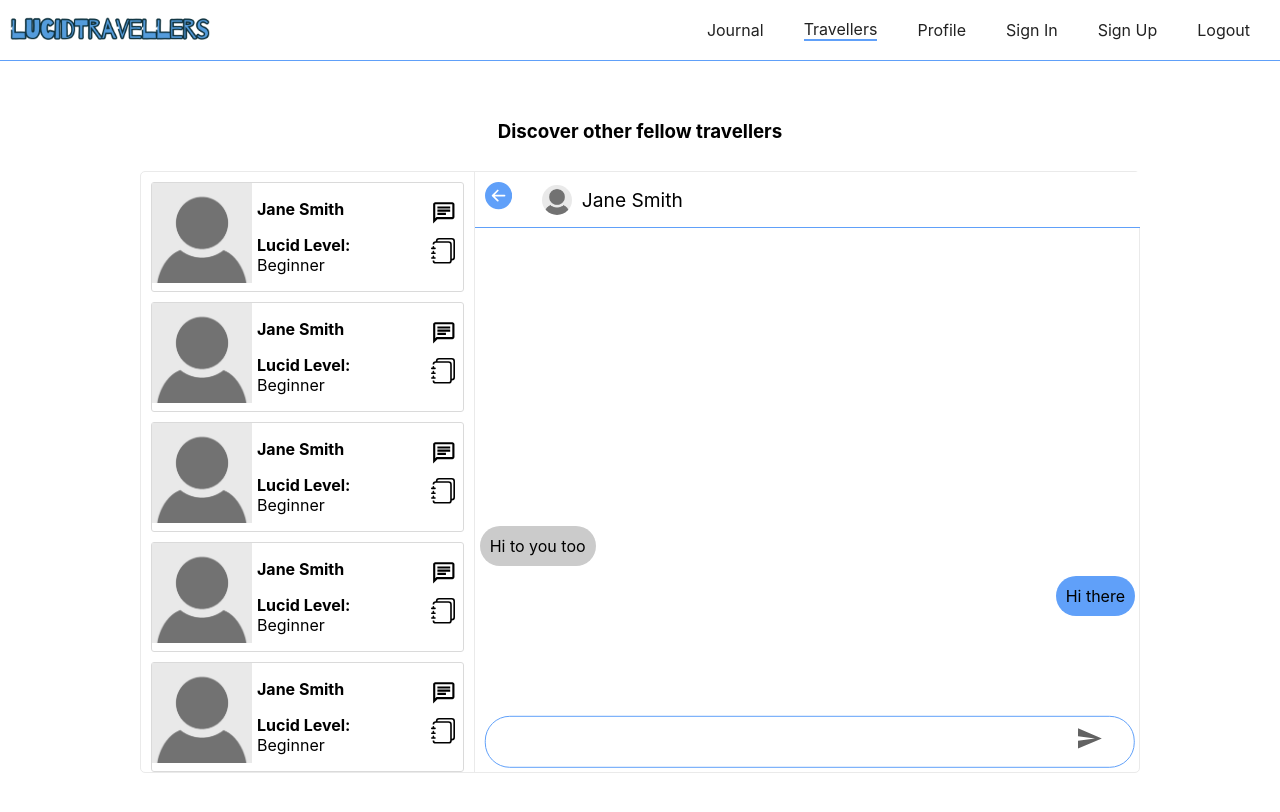
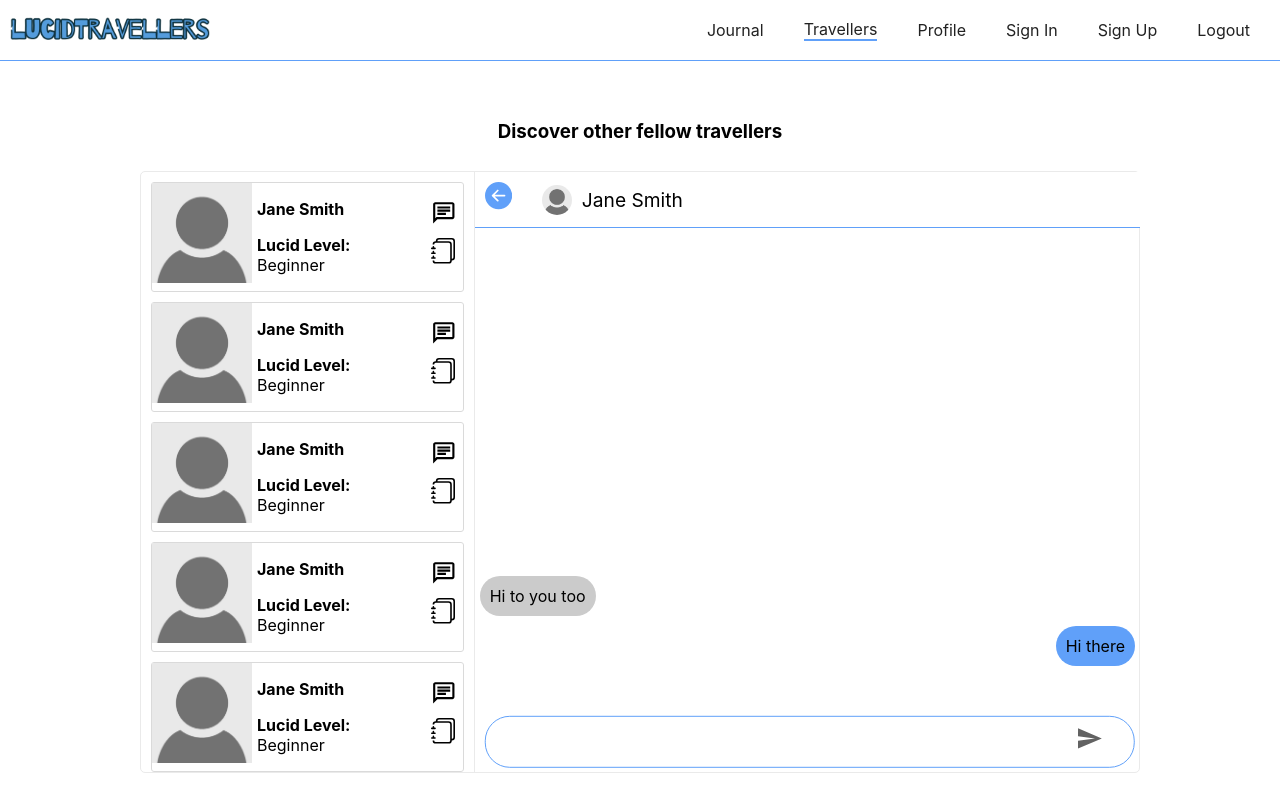
Before and after one commit to ellisorane/lucidTraveller, a React (Create React App) app in the folder client/: page /travellers in a window 1280 px wide. Shown: the top 812 px of the page. Built offline with nearby package versions, Linux system fonts and the light colour scheme; a web font is replaced by a local one.

Commit message:
updated popups for larger screens

```diff
--- a/client/src/components/Chat/Chat.module.scss
+++ b/client/src/components/Chat/Chat.module.scss
@@ -35,7 +35,7 @@ $accent: #60a0f9;
 .chatBody {
     min-height: 100%;
     overflow: auto;
-    padding-bottom: 100px;
+    padding-bottom: 50px;
     position: relative;
     display: flex;
     flex-direction: column;
--- a/client/src/components/FormTemplate/FormTemplate.module.scss
+++ b/client/src/components/FormTemplate/FormTemplate.module.scss
@@ -64,3 +64,9 @@ $accent: #60a0f9;
     margin: 10px;
     cursor: pointer;
 }
+
+@media( min-width: 768px ) {
+    .formTemplate {
+        width: 50%;
+    }
+}
--- a/client/src/components/Journal/Journal.module.scss
+++ b/client/src/components/Journal/Journal.module.scss
@@ -113,3 +113,9 @@ $accent: #60a0f9;
 .contentRow {
 
 }
+
+@media( min-width: 768px ) {
+    .options {
+        width: 30%;
+    }
+}
--- a/client/src/components/Nav/Nav.js
+++ b/client/src/components/Nav/Nav.js
@@ -17,8 +17,10 @@ function Nav() {
 
             <div className={ `${ classes.navLinks } ${ showNav ? classes.navOpen : undefined }` }>
                 <div className={ classes.closeNavDiv }>
+                    <div>
                         <div className={ classes.navBrandOpen } onClick={ () => setShowNav(false) }><Link to='/'><img src={ logo } alt={ 'Logo' } /></Link></div>
                         <button className={ classes.closeNav } onClick={ () => setShowNav(!showNav) }><GrClose /></button>
+                    </div>
                 </div>
                 <NavLink className={ ({ isActive }) => isActive ? `${classes.navLink} ${classes.activeNav}` : undefined } to="/" onClick={ () => setShowNav(false) }>Journal</NavLink>
                 <NavLink className={ ({ isActive }) => isActive ? `${classes.navLink} ${classes.activeNav}` : undefined } to="/travellers" onClick={ () => setShowNav(false) }>Travellers</NavLink>
--- a/client/src/components/Profile/Profile.js
+++ b/client/src/components/Profile/Profile.js
@@ -43,7 +43,7 @@ function Profile() {
                 <button className={ classes.editProfileButton } onClick={ () => setShowEditOptions( true ) }>Edit Profile</button>
 
                 {/* Follow/unfollow - Only show if user is view another profile */}
-                <button className={ classes.editProfileButton }>Follow</button>
+                {/* <button className={ classes.editProfileButton }>Follow</button> */}
             </div>
         </div>
 
--- a/client/src/components/Profile/Profile.module.scss
+++ b/client/src/components/Profile/Profile.module.scss
@@ -90,3 +90,7 @@ $accent: #60a0f9;
     border-radius: 0 5px 5px 0 !important;
     text-transform: uppercase;
 }
+
+@media( min-width: 768px ) {
+
+}
```
